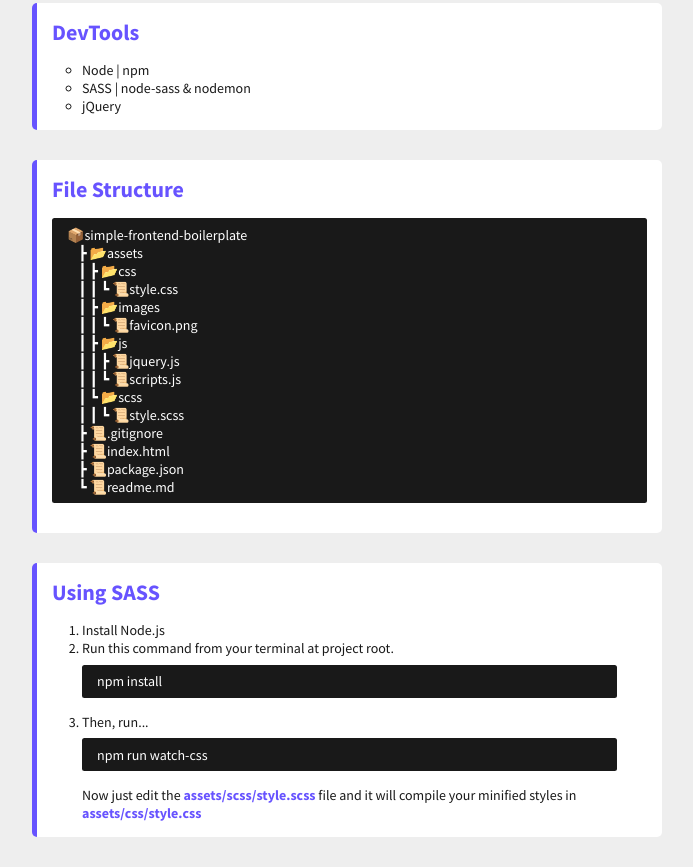
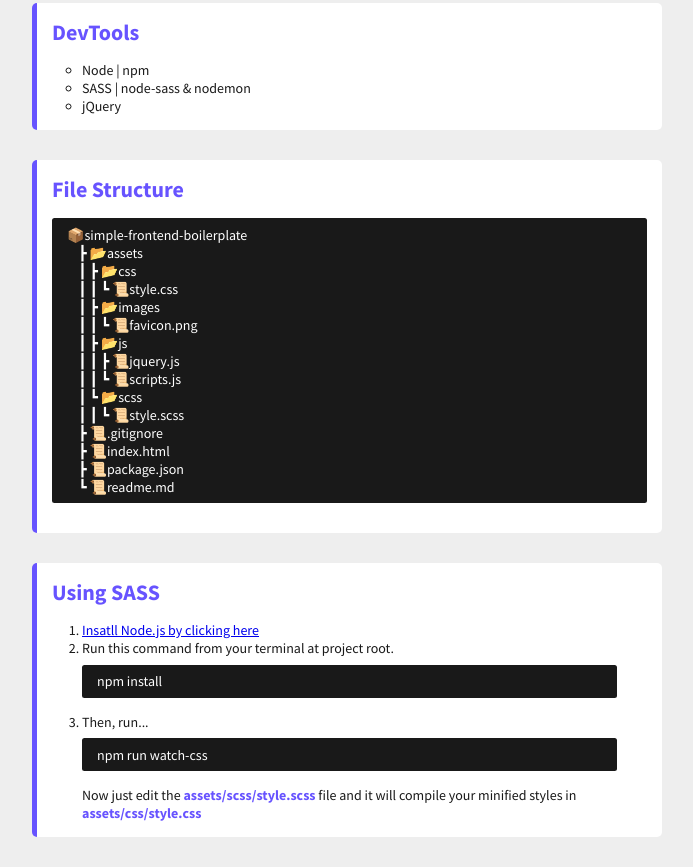
Before and after one commit to luizservelo/simple-frontend-boilerplate, a website: page index.html in a window 1280 px wide. Shown: the part 365-1232 px from the top of the page, without its empty margins (293-986 px from the left). Drawn offline with Linux system fonts and the light colour scheme.

Commit message:
added link for installing Nodejs

```diff
--- a/index.html
+++ b/index.html
@@ -73,7 +73,7 @@
                 </div>
                 <div class="content">
                     <ol>
-                        <li>Install Node.js</li>
+                        <li><a href="https://nodejs.org/en/download/" target="_blank">Insatll Node.js by clicking here</a></li>
                         <li>Run this command from your terminal at project root.</li>
                         <pre>npm install</pre>
                         <li>Then, run...</li>
```
